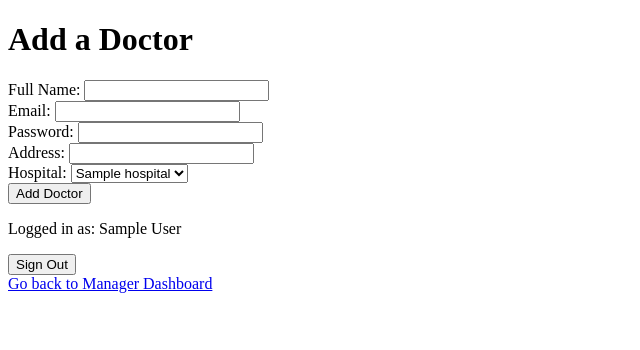
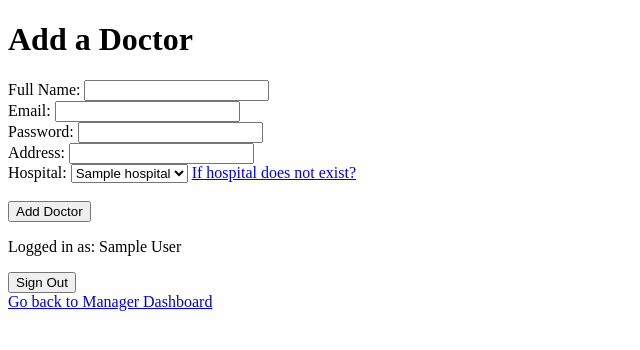
Before and after one commit to dbib/arseneproject, a Django app: template covidapp/templates/covidapp/add_doctor.html in a window 1280 px wide. Shown: the top 350 px of the page, without its empty margins (0-640 px from the left). Run offline with Django 4.2, Linux system fonts and the light colour scheme; the template is opened without the code that fills it: values that come from a table or form of the project are taken from there, others are empty; tables that the repository leaves empty hold one stand-in row (values such as "Sample post").

Commit message:
update ajouter et gestion des docteurs

```diff
--- a/covidapp/templates/covidapp/add_doctor.html
+++ b/covidapp/templates/covidapp/add_doctor.html
@@ -42,6 +42,9 @@
                 <option value="{{ hospital.id }}">{{ hospital.name }}</option>
             {% endfor %}
         </select>
+        <!-- Link to add hospital page -->
+        <a href="{% url 'add_hospital' %}">If hospital does not exist?</a>
+        <br>
         <br>
         <input type="submit" value="Add Doctor">
     </form>
```
